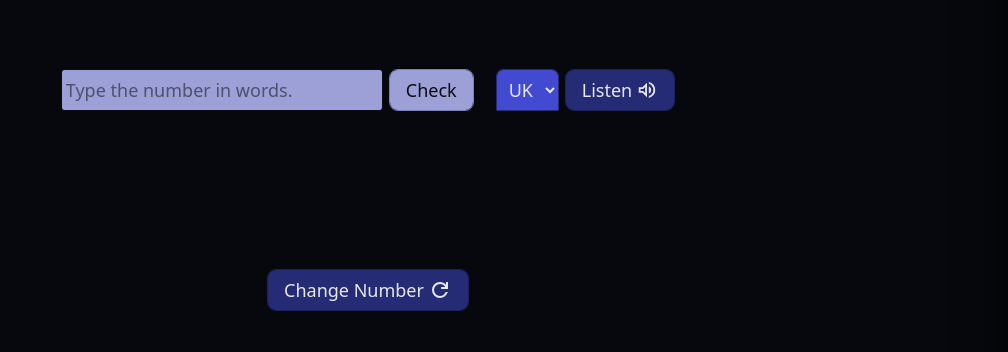
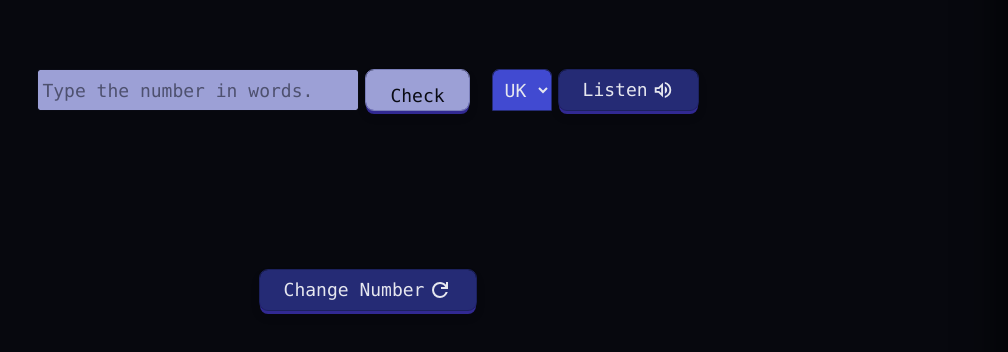
Before and after one commit to SanchezEnzo/NumsEN, a React (Vite) app: page / in a window 1280 px wide. Shown: the part 310-662 px from the top of the page, without its empty margins (272-1280 px from the left). Built offline with nearby package versions, Linux system fonts and the light colour scheme.

Commit message:
update botton style and props

```diff
--- a/src/App.tsx
+++ b/src/App.tsx
@@ -37,8 +37,8 @@ export default function App() {
 	const { isMobile } = useMediaQuery()
 
 	return (
-		<div className='h-[100dvh] w-full bg-background before:absolute before:inset-0 before:bg-black/30 before:shadow-[inset_0_0_50px_rgba(0,0,0,0.9)] relative overflow-x-hidden overflow-y-hidden '>
-			<div className='relative h-screen w-full flex justify-center items-center flex-col max-sm:gap-[5dvh] gap-[15dvh]'>
+		<div className='h-[100dvh] w-full bg-background before:absolute before:inset-0 before:bg-black/30 before:shadow-[inset_0_0_50px_rgba(0,0,0,0.9)] relative overflow-x-hidden overflow-y-hidden font-mono'>
+			<main className='relative h-screen w-full flex justify-center items-center flex-col max-sm:gap-[5dvh] gap-[15dvh]'>
 				<section className=' h-56 relative  flex items-center'>
 					<NumberFlow
 						value={number}
@@ -79,9 +79,9 @@ export default function App() {
 							<Select changeLanguage={changeLanguage} />
 							<Button
 								handleClick={playAudio}
-								classButton='text-buttonText-secondary bg-secondary outline-outline-secondary flex items-center gap-1'
+								classButton='text-buttonText-secondary bg-secondary outline-outline-secondary flex items-center gap-1 '
 							>
-								Listen
+								<span className=''>Listen</span>
 								<VolumeIcon />
 							</Button>
 						</div>
@@ -95,6 +95,7 @@ export default function App() {
 							reseatFormValues()
 						}}
 						classButton='text-buttonText-secondary bg-secondary outline-outline-secondary flex items-center gap-1'
+						applyTransform={!isMobile}
 					>
 						Change Number
 						<RefreshIcon />
@@ -109,7 +110,7 @@ export default function App() {
 						/>
 					</button>
 				</section>
-			</div>
+			</main>
 			<Modal
 				isOpenModal={showSettings}
 				closeModal={() => setShowSettings(!showSettings)}
--- a/src/components/AssistantForm.tsx
+++ b/src/components/AssistantForm.tsx
@@ -2,6 +2,7 @@ import { FormEvent, FormEventHandler, useId, useState } from 'react'
 import { Button } from './Button'
 import { RESPONSE_STATE } from '@/constants/responseState'
 import { useAssistant } from '@/hooks/useAssistant'
+import useMediaQuery from '@/hooks/useMediaQuery'
 
 export default function FormAssistant({
 	response,
@@ -15,6 +16,7 @@ export default function FormAssistant({
 	const { assistantResponse, updateAssistantResponse } = useAssistant()
 	const [isChecked, setIsChecked] = useState(false)
 	const inputNumberId = useId()
+	const {isMobile} = useMediaQuery()
 
 	// Aseguramos que el texto de respuesta se maneje de forma precisa
 	const getColoredText = (splitResponse: (string | boolean)[][]) => {
@@ -89,7 +91,10 @@ export default function FormAssistant({
 					autoFocus
 				/>
 			</div>
-			<Button classButton='bg-primary text-buttonText-primary outline-outline-primary'>
+			<Button
+				classButton='bg-primary text-buttonText-primary outline-outline-primary'
+				applyTransform={!isMobile}
+			>
 				Check
 			</Button>
 		</form>
--- a/src/components/Button.tsx
+++ b/src/components/Button.tsx
@@ -4,17 +4,21 @@ interface ButtonProps {
 	handleClick?: () => void
 	classButton?: string
 	disabled?: boolean
+	applyTransform?: boolean
 	children: ReactNode
 }
 
-export function Button ({ handleClick, classButton, disabled, children }: ButtonProps) {
+export function Button ({ handleClick, classButton, disabled, children, applyTransform }: ButtonProps) {
 	return (
 		<button
 			onClick={handleClick}
-			className={`outline outline-[0.1px] px-4 py-1 rounded-lg text-lg h-10  ${classButton}`}
+			className={`outline outline-[0.1px] px-6 py-3 rounded-lg text-lg h-10  duration-75  ${
+				applyTransform && ''
+			} ${classButton} transition-all duration-200 shadow-[0_4px_0_rgba(67,56,202,0.7),0_6px_10px_rgba(0,0,0,0.15)] hover:shadow-[0_2px_0_rgba(67,56,202,0.7),0_4px_6px_rgba(0,0,0,0.15)] hover:translate-y-1 active:translate-y-2 active:shadow-[0_0px_0_rgba(67,56,202,0.7),0_2px_3px_rgba(0,0,0,0.15)]`}
 			disabled={disabled}
 		>
 			{children}
 		</button>
 	)
 }
+// h-10 w-fit cursor-pointer rounded-full bg-white px-10 py-1.5 text-sm font-medium text-gray-900 capitalize ring-1 shadow-xs ring-gray-300/50 ring-inset hover:bg-gray-50 md:w-32 md:px-2.5 ${view === v ? "ring-2 ring-blue-500" : ""} `
--- a/src/components/Form.tsx
+++ b/src/components/Form.tsx
@@ -33,7 +33,10 @@ export default function Form({
 				ref={inputRef}
 				placeholder='Type the number in words.'
 			/>
-			<Button classButton='bg-primary text-buttonText-primary outline-outline-primary'>
+			<Button
+				classButton='bg-primary text-buttonText-primary outline-outline-primary'
+				applyTransform={!isMobile}
+			>
 				Check
 			</Button>
 		</form>
```
